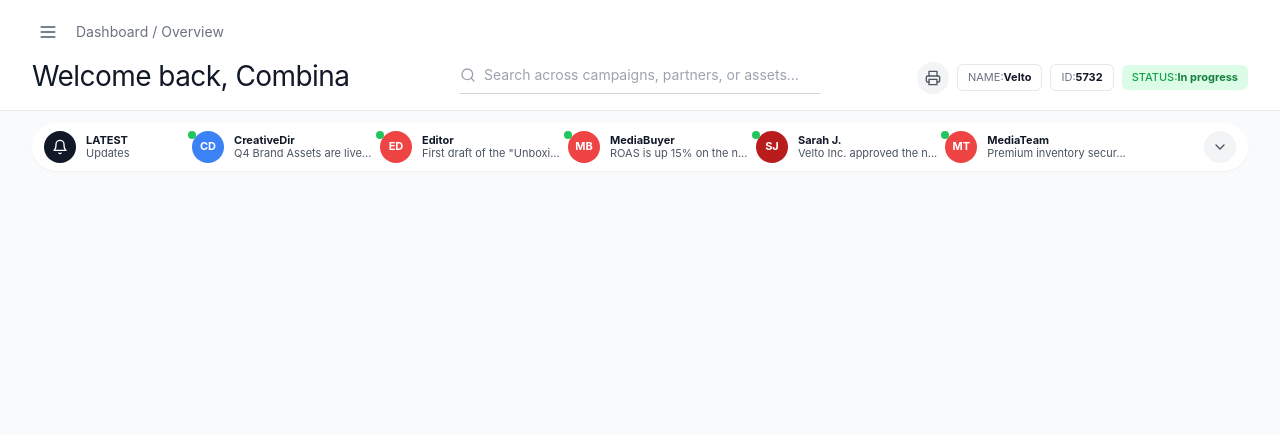
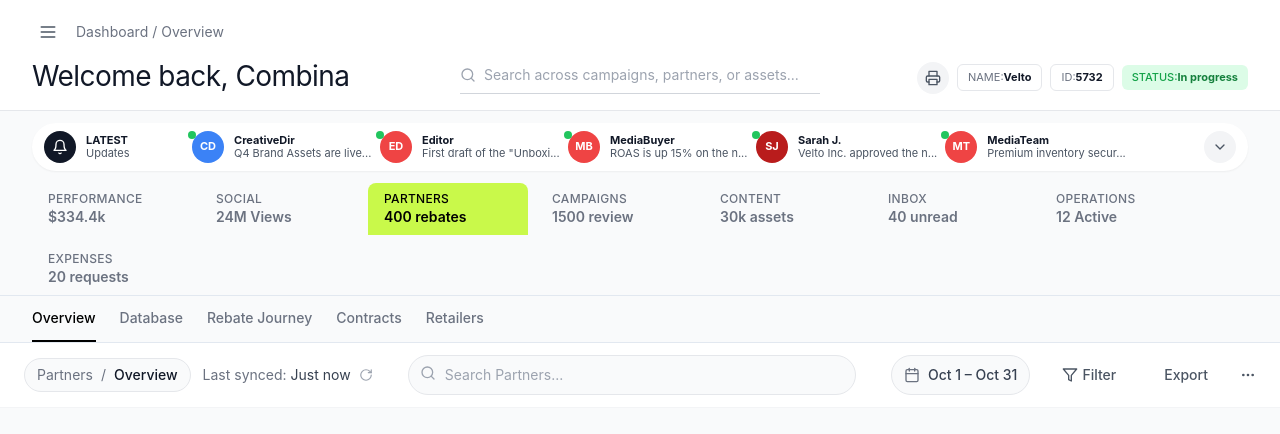
Before and after one commit to devang-openweboffice/revo-web-app, a React (Vite) app: page / in a window 1280 px wide. Shown: the top 434 px of the page. Built offline with nearby package versions, Linux system fonts and the light colour scheme.

Commit message:
Fix changes

```diff
--- a/src/App.tsx
+++ b/src/App.tsx
@@ -12,9 +12,9 @@ import { NotificationCards } from "./components/NotificationCards";
 // import { InboxSidebar } from "./components/InboxSidebar";
 import { LoadingState } from "./components/LoadingState";
 import { ErrorState } from "./components/ErrorState";
-// import { TopSummaryBar } from "./components/summary/TopSummaryBar";
-// import { PageTabs } from "./components/navigation/PageTabs";
-// import { Toolbar } from "./components/navigation/Toolbar";
+import { TopSummaryBar } from "./components/summary/TopSummaryBar";
+import { PageTabs } from "./components/navigation/PageTabs";
+import { Toolbar } from "./components/navigation/Toolbar";
 
 function App() {
   // const [sidebarOpen, setSidebarOpen] = useState(false);
@@ -62,10 +62,10 @@ function App() {
     <div className="min-h-screen bg-gray-50">
       <Header />
       <NotificationCards notifications={data.notifications} />
-{/*
+
       <TopSummaryBar />
       <PageTabs />
-      <Toolbar /> */}
+      <Toolbar />
 
       {/* <div className="container mt-6">
         <div className="grid grid-cols-1 gap-6 lg:grid-cols-12">
```
